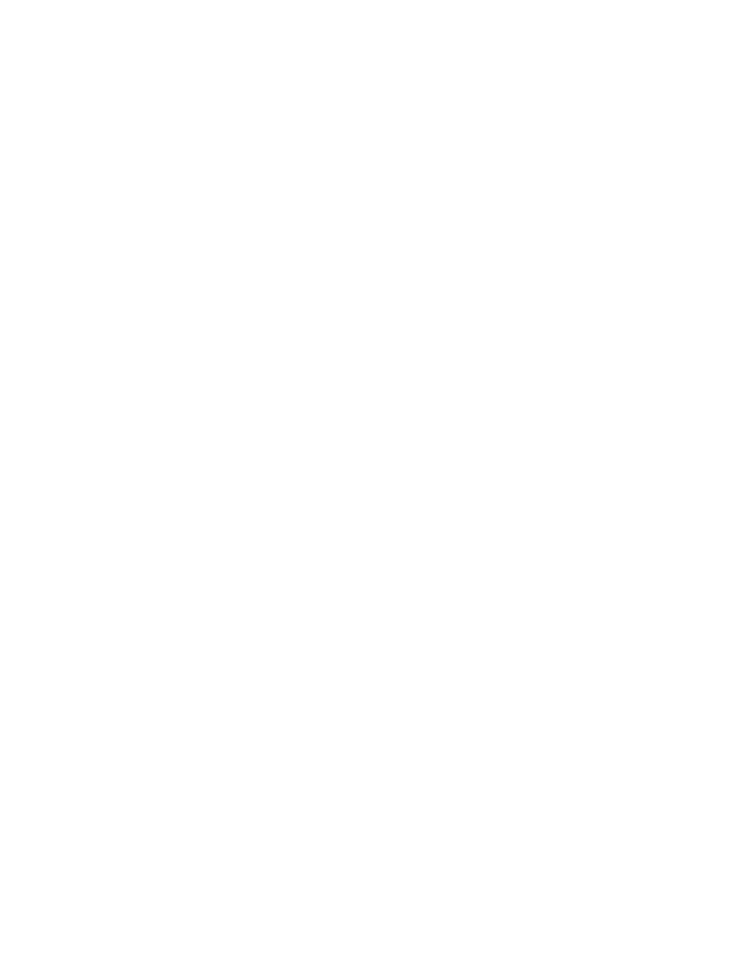
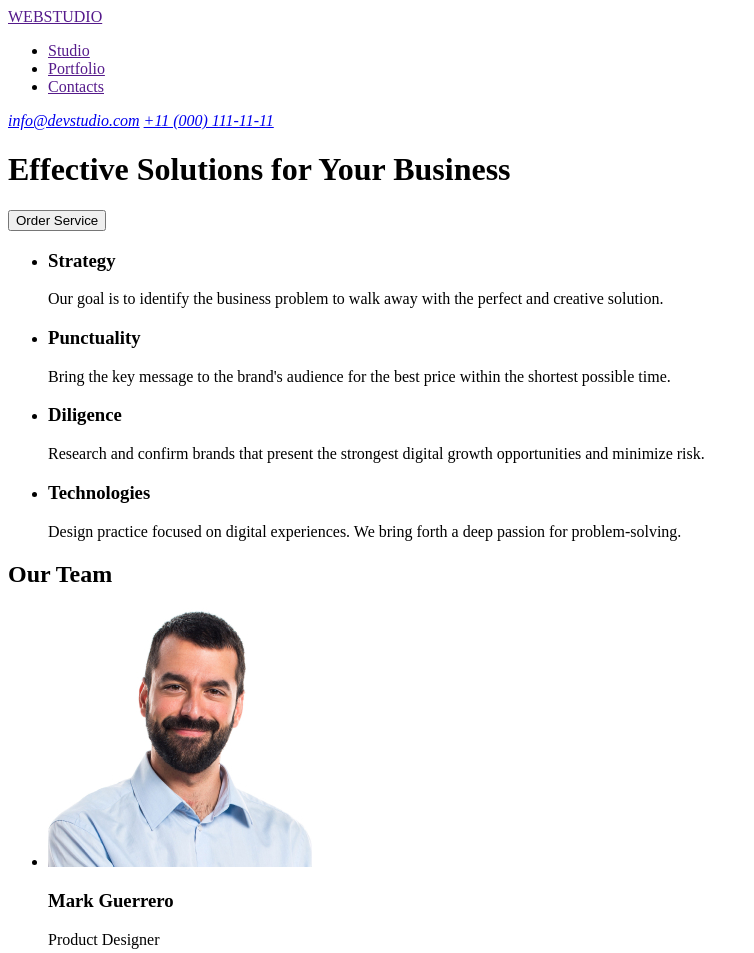
Before and after one commit to ElenaYa/goit-markup-hw-01, a plain HTML site: page index.html in a window 1280 px wide. Shown: the top 953 px of the page, without its empty margins (0-754 px from the left). Before the commit the page ends 800 px from the top, so only its background shows below. Drawn offline with Linux system fonts and the light colour scheme.

Commit message:
Update index.html

```diff
--- a/index.html
+++ b/index.html
@@ -4,21 +4,93 @@
 <head>
     <meta charset="UTF-8">
     <meta name="viewport" content="width=device-width, initial-scale=1.0">
-    <title>WebStudio</title>
+    <title>WEBSTUDIO</title>
 </head>
 
 <body>
 
     <header>
+        <a href="">WEBSTUDIO</a>
 
+        <nav>
+            <ul>
+                <li><a href="">Studio</a></li>
+                <li><a href="">Portfolio</a></li>
+                <li><a href="">Contacts</a></li>
+            </ul>
+        </nav>
+
+        <address>
+            <a href="mailto:info@devstudio.com">info@devstudio.com</a>
+            <a href="tel:+110001111111">+11 (000) 111-11-11</a>
+        </address>
+
+        <h1>Effective Solutions for Your Business</h1>
+        <button type="button">Order Service</button>
     </header>
 
     <main>
 
+        <!-- section with features of the company -->
+        <section>
+            <ul>
+                <li>
+                    <h3>Strategy</h3>
+                    <p>Our goal is to identify the business
+                        problem to walk away with the perfect and creative solution.</p>
+                </li>
+                <li>
+                    <h3>Punctuality</h3>
+                    <p>Bring the key message to the brand's audience for the best price within the shortest possible
+                        time.</p>
+                </li>
+                <li>
+                    <h3>Diligence</h3>
+                    <p>Research and confirm brands that present the strongest digital growth opportunities and minimize
+                        risk.
+                    </p>
+                </li>
+                <li>
+                    <h3>Technologies</h3>
+                    <p>Design practice focused on digital experiences. We bring forth a deep passion for
+                        problem-solving.</p>
+                </li>
+            </ul>
+        </section>
+
+        <!-- section with team of the company -->
+        <section>
+            <h2>Our Team</h2>
+
+            <ul>
+                <li>
+                    <img src="/images/foto-mark-guerrero.jpg" alt="Product designer Mark Guerrero" width="264"
+                        height="260">
+                    <h3>Mark Guerrero</h3>
+                    <p>Product Designer</p>
+                </li>
+                <li>
+                    <img src="/images/foto-tom-ford.jpg" alt="Frontend developer Tom Ford" width="264" height="260">
+                    <h3>Tom Ford</h3>
+                    <p>Frontend Developer</p>
+                </li>
+                <li>
+                    <img src="/images/foto-camila-garcia.jpg" alt="Marketing Camila Garcia" width="264" height="260">
+                    <h3>Camila Garcia</h3>
+                    <p>Marketing</p>
+                </li>
+                <li>
+                    <img src="/images/foto-daniel-wilson.jpg" alt="UI designer Daniel Wilson" width="264" height="260">
+                    <h3>Daniel Wilson</h3>
+                    <p>UI Designer</p>
+                </li>
+            </ul>
+        </section>
     </main>
 
     <footer>
-
+        <a href="">WEBSTUDIO</a>
+        <p>Increase the flow of customers and sales for your business with digital marketing & growth solutions.</p>
     </footer>
 
 </body>
```
